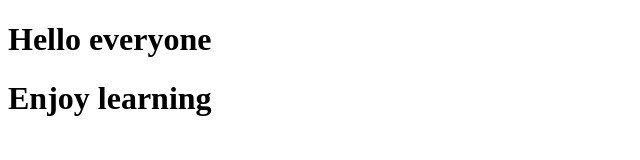
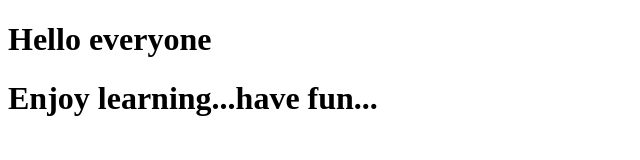
Before and after one commit to kirthickaguru/winky-test, a plain HTML site: page site/index.html in a window 1280 px wide. Shown: the whole page, without its empty margins (0-640 px from the left). Drawn offline with Linux system fonts and the light colour scheme.

Commit message:
bit addition

```diff
--- a/site/index.html
+++ b/site/index.html
@@ -4,6 +4,6 @@
 
 <h1>Hello everyone</h1>
 
-<h1>Enjoy learning</h1>
+<h1>Enjoy learning...have fun...</h1>
 </body>
 </html>
```
